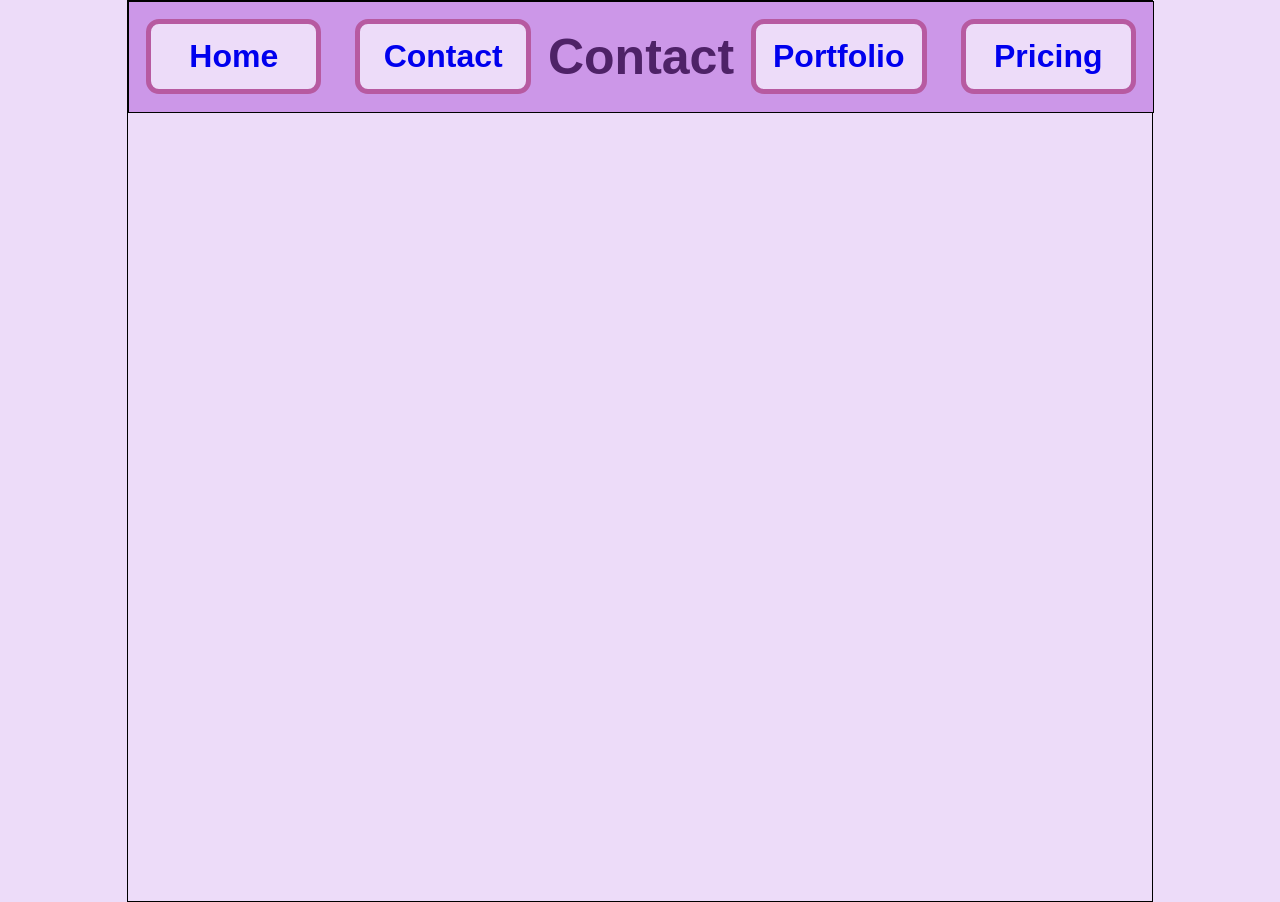
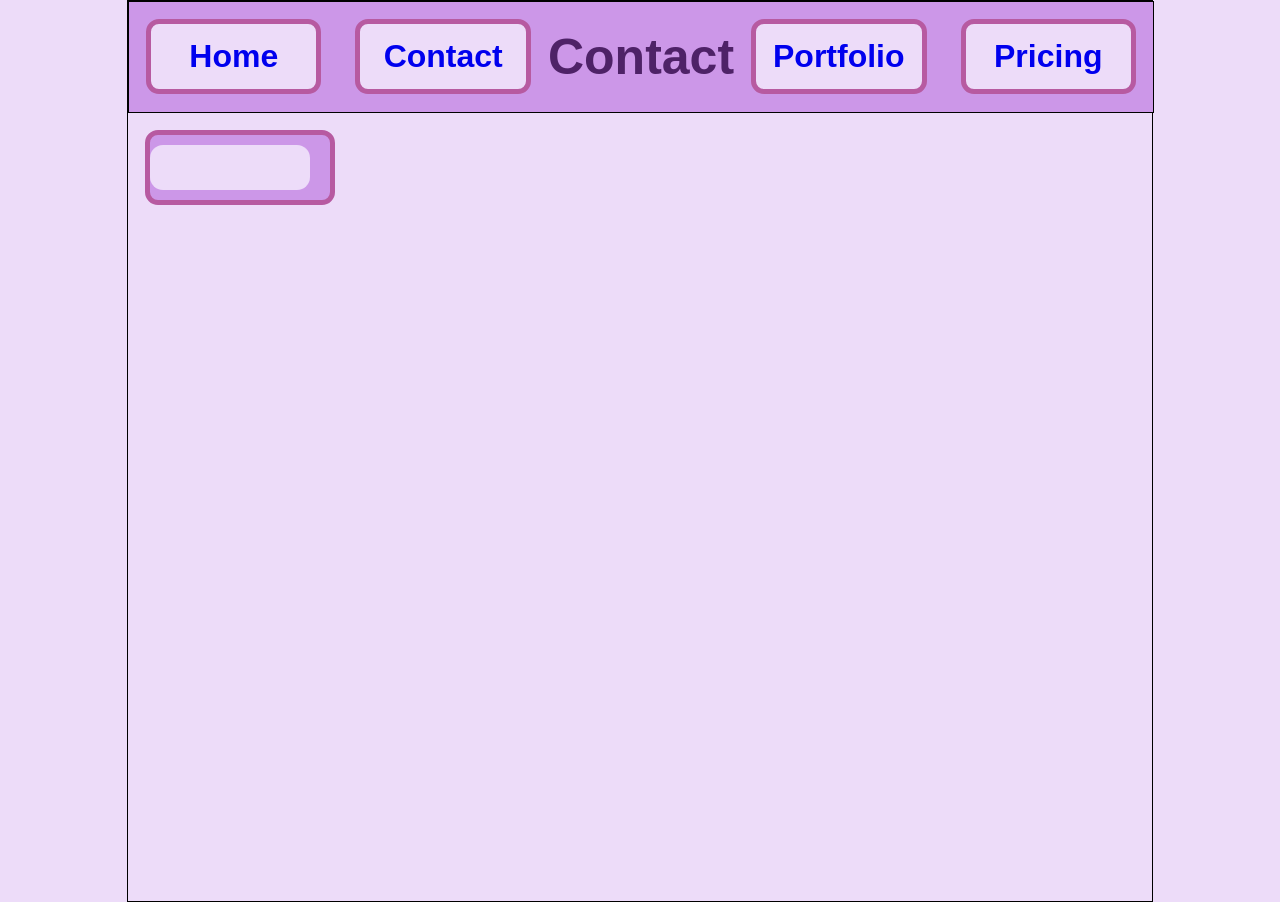
Before and after one commit to SDYSFGHJJDKH/2026-Portfolio, a plain HTML site: page contact.html in a window 1280 px wide. Drawn offline with Linux system fonts and the light colour scheme; a web font is replaced by a local one.

Commit message:
adding textbox

```diff
--- a/contact.html
+++ b/contact.html
@@ -40,6 +40,14 @@
                 </a>
             </div>
         </div>
+
+        <div id="conditions">
+            <div id="text">
+
+            </div>
+        </div>
+
+
     </div>
 
 </body>
--- a/style.css
+++ b/style.css
@@ -122,3 +122,25 @@ h1 {
     display: flex;
     justify-content: center;
 }
+
+#conditions {
+    width: 180px;
+    height: 65px;
+    margin: 17px;
+    background-color: #cc97e8;
+    border: solid 5px #b75aa1;
+    border-radius: 13px;
+    z-index: 2;
+    display: flex;
+    justify-content: center;
+    flex-direction: column;
+}
+
+#text {
+    width: 160px;
+    height: 45px;
+    background-color: #eddcf9;
+    border-radius: 13px;
+    position: absolute;
+    z-index: 3;
+}
```
